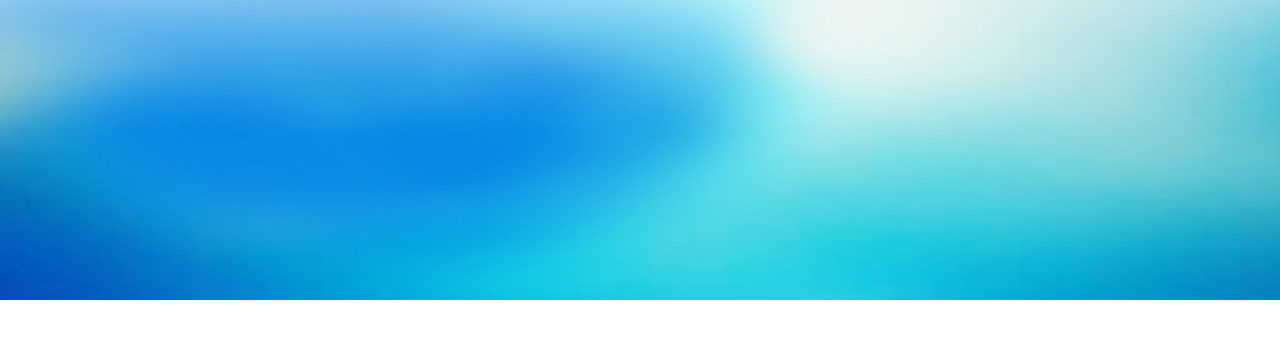
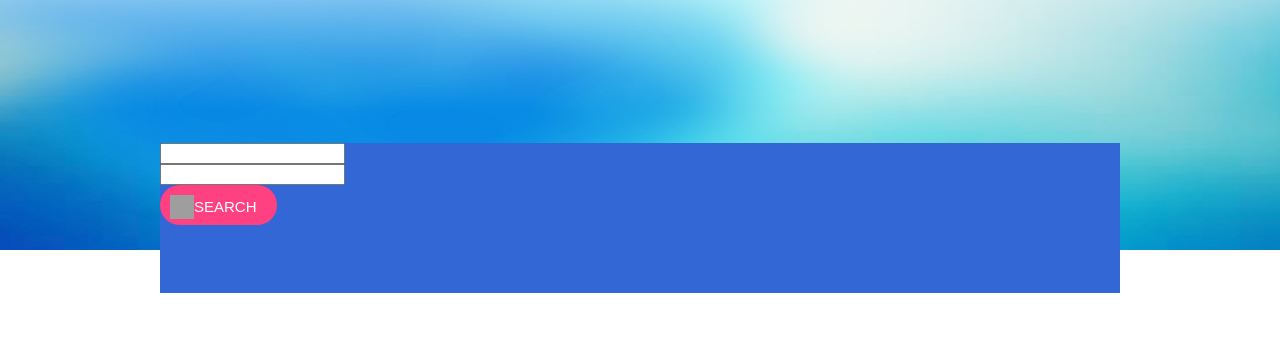
Before and after one commit to Saeed-jlnsi/Google-Flights, a Vue app: page / in a window 1280 px wide. Shown: the top 338 px of the page. Built offline with nearby package versions, Linux system fonts and the light colour scheme; grey boxes are pictures that could not be loaded.

Commit message:
Button component(for search-button) & custom-input component

```diff
--- /dev/null
+++ b/src/components/Button/Button.vue
@@ -0,0 +1,24 @@
+<template>
+    <div :class="$style.button">
+
+        <button :class="$style.btn">
+            <span :class="$style.icon">
+            <img
+                class="flt-fab-icon"
+                src="//ssl.gstatic.com/images/icons/material/system/2x/search_white_24dp.png"
+                alt="" height="24" width="24" data-atf="3" jstcache="1799">
+            </span>
+            <slot>Button</slot>
+        </button>
+    </div>
+</template>
+
+<script>
+    export default {
+
+    }
+</script>
+
+<style lang="scss" module>
+    @import './button';
+</style>
--- /dev/null
+++ b/src/components/Button/button.scss
@@ -0,0 +1,19 @@
+
+.button {
+    .btn {
+        padding: 3px 20px 3px 10px;
+        line-height: 30px;
+        border: none;
+        border-radius: 20px;
+        // box-shadow: 3px 5px 1px #999;
+        background-color: #ff4081;
+        font-size: 15px;
+        color: white;
+
+        .icon {
+            position: relative;
+            top: 7px;
+        }
+
+    }
+}
--- /dev/null
+++ b/src/components/CustomInput/CustomInput.vue
@@ -0,0 +1,20 @@
+<template>
+    <div :class="[$style.customInput,className]">
+        <!-- <label v-if="label" for="">{{label}}</label> -->
+        <!-- <div v-if="validation" :class="$style.validation">!</div> -->
+        <div :class="$style.input">
+            <span v-if="icon" :class="icon"></span>
+            <input :name="name" :class="invalidClass" type="text" :placeholder="placeHolder" @input="onInput" :value="value" autocomplete="on">
+        </div>
+    </div>
+</template>
+
+<script>
+    export default {
+
+    }
+</script>
+
+<style lang="scss" module>
+    @import './custominput';
+</style>
--- a/src/components/Header/header.scss
+++ b/src/components/Header/header.scss
@@ -3,8 +3,7 @@
 .Banner {
     width: 100%;
     img {
-        height: 300px;
+        height: 250px;
         width: 100%;
-        background-size: cover;
     }
 }
--- a/src/views/Home.vue
+++ b/src/views/Home.vue
@@ -1,12 +1,18 @@
 <template>
     <div>
         <app-header></app-header>
-
+        <div :class="$style.reservationPanel">
+            <app-custom-input></app-custom-input>
+            <app-custom-input></app-custom-input>
+            <app-button>SEARCH</app-button>
+        </div>
     </div>
 </template>
 
 <script>
 import Header from '../components/Header/Header';
+import CustomInput from '../components/CustomInput/CustomInput.vue';
+import Button from '../components/Button/Button';
 
 export default {
     name: 'Home',
@@ -17,6 +23,8 @@ export default {
     },
     components: {
         appHeader : Header,
+        appCustomInput : CustomInput,
+        appButton : Button
     }
 }
 </script>
--- a/src/views/home.scss
+++ b/src/views/home.scss
@@ -1,4 +1,13 @@
 
 html {
-
+    body {
+        div.reservationPanel {
+            width: 75%;
+            height: 150px;
+            position: relative;
+            margin: 0 auto;
+            margin-top: -110px;
+            background-color: #3367d6;
+        }
+    }
 }
```
Also changed, not shown: src/components/CustomInput/custominput.scss (added).
